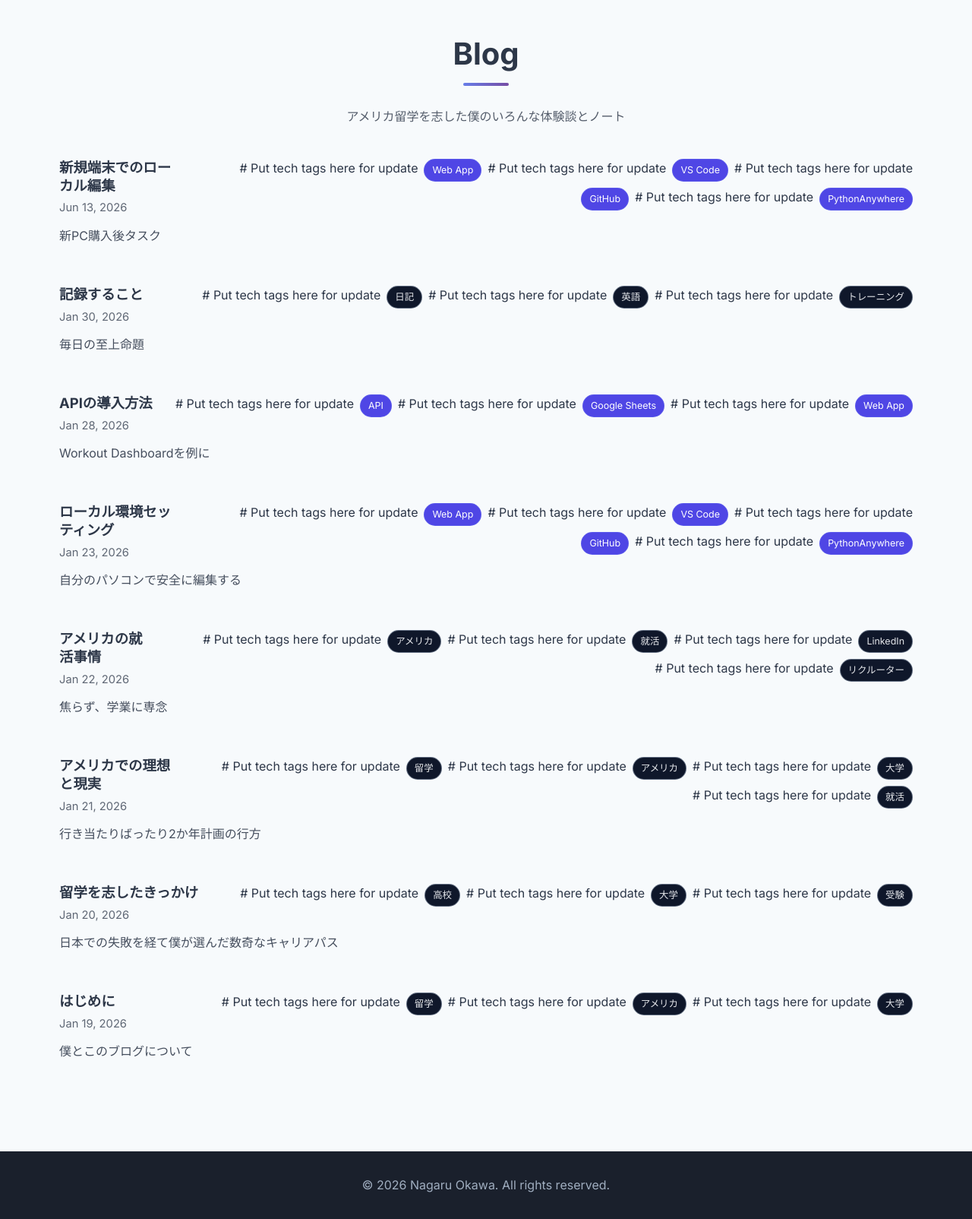
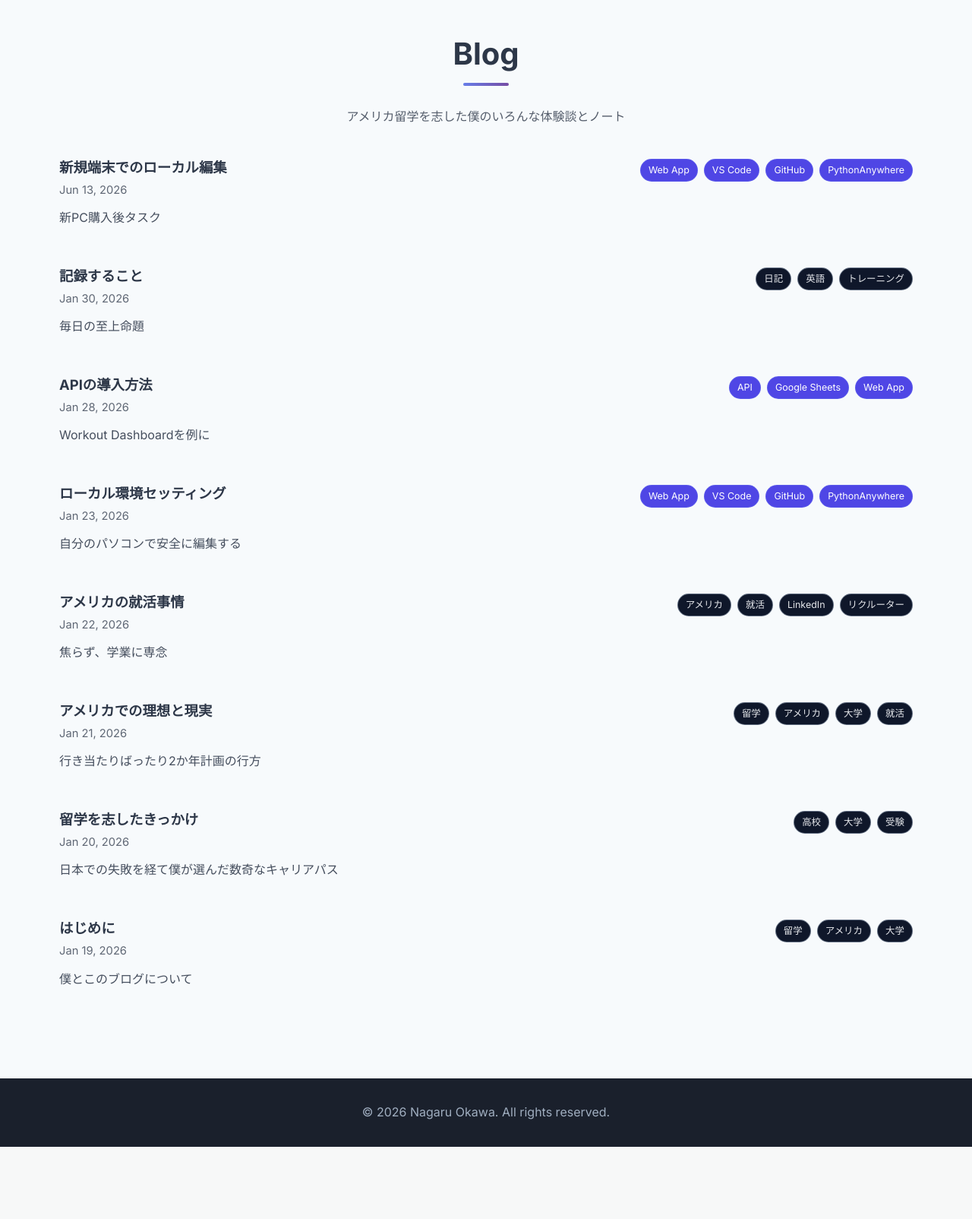
Before and after one commit to nagaru24/Portfolio-Website, a Flask app: page /blog in a window 1280 px wide. Shown: the part 71-1675 px from the top of the page at 76% size. After the commit the page ends 1580 px from the top, so only its background shows below. Run offline with Flask 3, Linux system fonts and the light colour scheme.

Commit message:
Made minor changes

```diff
--- a/templates/blog_index.html
+++ b/templates/blog_index.html
@@ -50,7 +50,7 @@
               </div>
               <div style="display:flex; gap:8px; flex-wrap:wrap; justify-content:flex-end;">
                 {% for t in p.tags %}
-                  # Put tech tags here for update
+                  <!-- Put tech tags here for update -->
                   {% if t in ['Web App', 'VS Code', 'GitHub', 'PythonAnywhere', 'API', 'Google Sheets'] %}
                     <span style="font-size:.78rem; padding:4px 10px; border-radius:999px; border:1px solid rgba(99,102,241,.6); background:#4f46e5; color:#ffffff;">
                       {{ t }}
--- a/templates/blog_post.html
+++ b/templates/blog_post.html
@@ -55,7 +55,7 @@
       <div>{{ post.date_str }}</div>
       <div class="post-tags">
         {% for t in post.tags %}
-          # Put tech tags here for update
+          <!-- Put tech tags here for update -->
           {% if t in ['Web App', 'VS Code', 'GitHub', 'PythonAnywhere', 'API', 'Google Sheets'] %}
             <span class="tag" style="background:#4f46e5; color:#ffffff; border-color:rgba(99,102,241,.6);">{{ t }}</span>
           {% else %}
```
